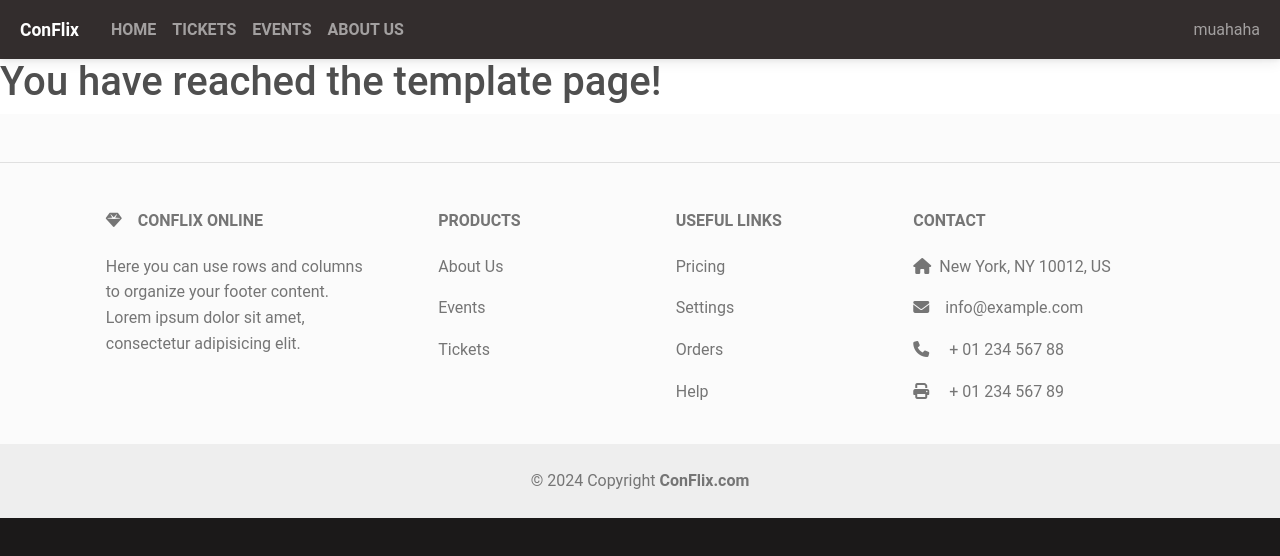
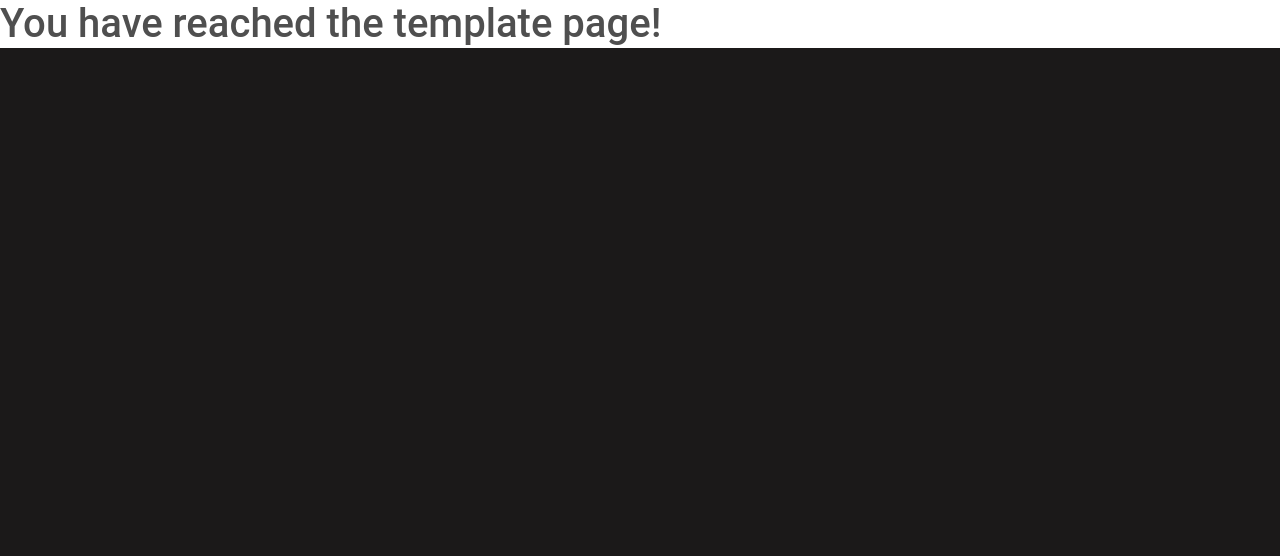
Before and after one commit to Mavgician/e-commerce-vercel-react, a Next.js app: page /checkout in a window 1280 px wide. Shown: the top 556 px of the page. Built offline with nearby package versions, Linux system fonts and the light colour scheme; no server answers.

Commit message:
Changes to root layout

```diff
--- a/src/app/layout.jsx
+++ b/src/app/layout.jsx
@@ -17,9 +17,7 @@
     <html lang="en">
       <body>
         <AuthContextProvider>
-          <Navigationbar />
           {children}
-          <Footer/>
         </AuthContextProvider>
       </body>
     </html>
```
Also changed, not shown: src/app/page.jsx (+7 -0 lines).
